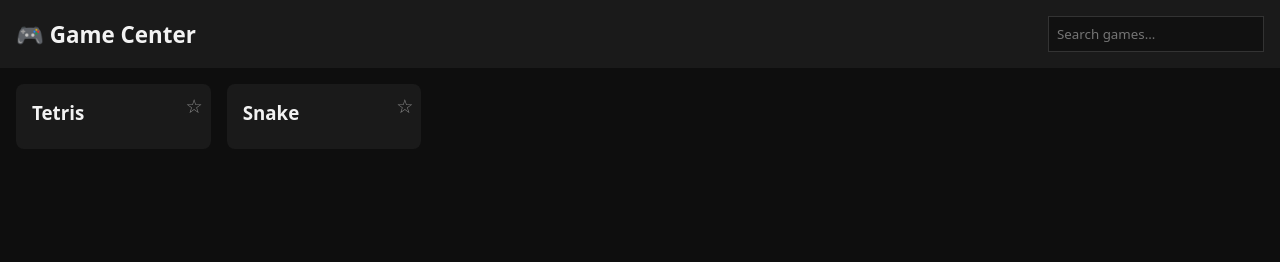
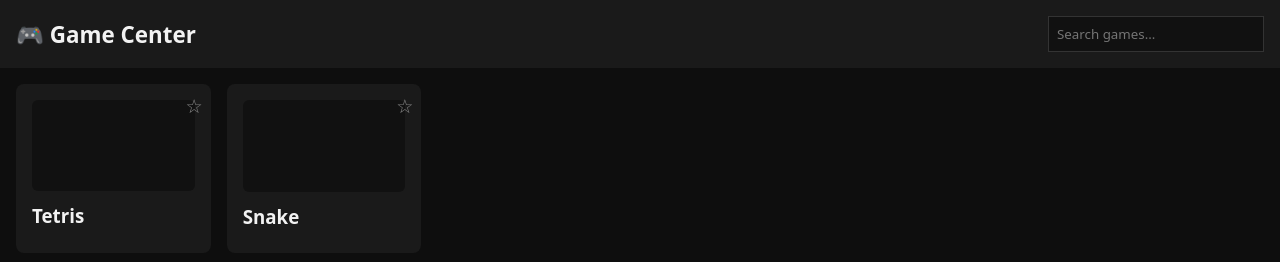
Before and after one commit to helmonkduck/IsSheWeird, a plain HTML site: page index.html in a window 1280 px wide. Drawn offline with Linux system fonts and the light colour scheme.

Commit message:
Adjust thumbnail data and add games folder

```diff
--- a/index.html
+++ b/index.html
@@ -62,10 +62,31 @@
   border-radius: 8px;
   cursor: pointer;
   position: relative;
+  display: flex;
+  flex-direction: column;
+  gap: 0.75rem;
 }
 
 .game:hover {
   outline: 2px solid var(--accent);
+}
+
+.thumbnail {
+  width: 100%;
+  aspect-ratio: 16 / 9;
+  border-radius: 6px;
+  overflow: hidden;
+  background: #111;
+  display: flex;
+  align-items: center;
+  justify-content: center;
+}
+
+.thumbnail img {
+  width: 100%;
+  height: 100%;
+  object-fit: cover;
+  display: block;
 }
 
 .game h3 {
@@ -123,8 +144,8 @@
 
 <script>
 const games = [
-  { id: "tetris", name: "Tetris", file: "games/tetris.html" },
-  { id: "snake", name: "Snake", file: "games/snake.html" }
+  { id: "tetris", name: "Tetris", file: "games/tetris.html", thumbnail: "" },
+  { id: "snake", name: "Snake", file: "games/snake.html", thumbnail: "" }
 ];
 
 const gameList = document.getElementById("gameList");
@@ -152,6 +173,16 @@
       const div = document.createElement("div");
       div.className = "game";
 
+      const thumbnail = document.createElement("div");
+      thumbnail.className = "thumbnail";
+      if (game.thumbnail) {
+        const img = document.createElement("img");
+        img.src = game.thumbnail;
+        img.alt = `${game.name} thumbnail`;
+        img.loading = "lazy";
+        thumbnail.appendChild(img);
+      }
+
       const fav = document.createElement("div");
       fav.className = "favorite";
       fav.innerHTML = favorites.includes(game.id) ? "★" : "☆";
@@ -168,7 +199,10 @@
         render();
       };
 
-      div.innerHTML = `<h3>${game.name}</h3>`;
+      div.appendChild(thumbnail);
+      const title = document.createElement("h3");
+      title.textContent = game.name;
+      div.appendChild(title);
       div.appendChild(fav);
 
       div.onclick = () => openGame(game.file);
```
Also changed, not shown: 1 other file.
